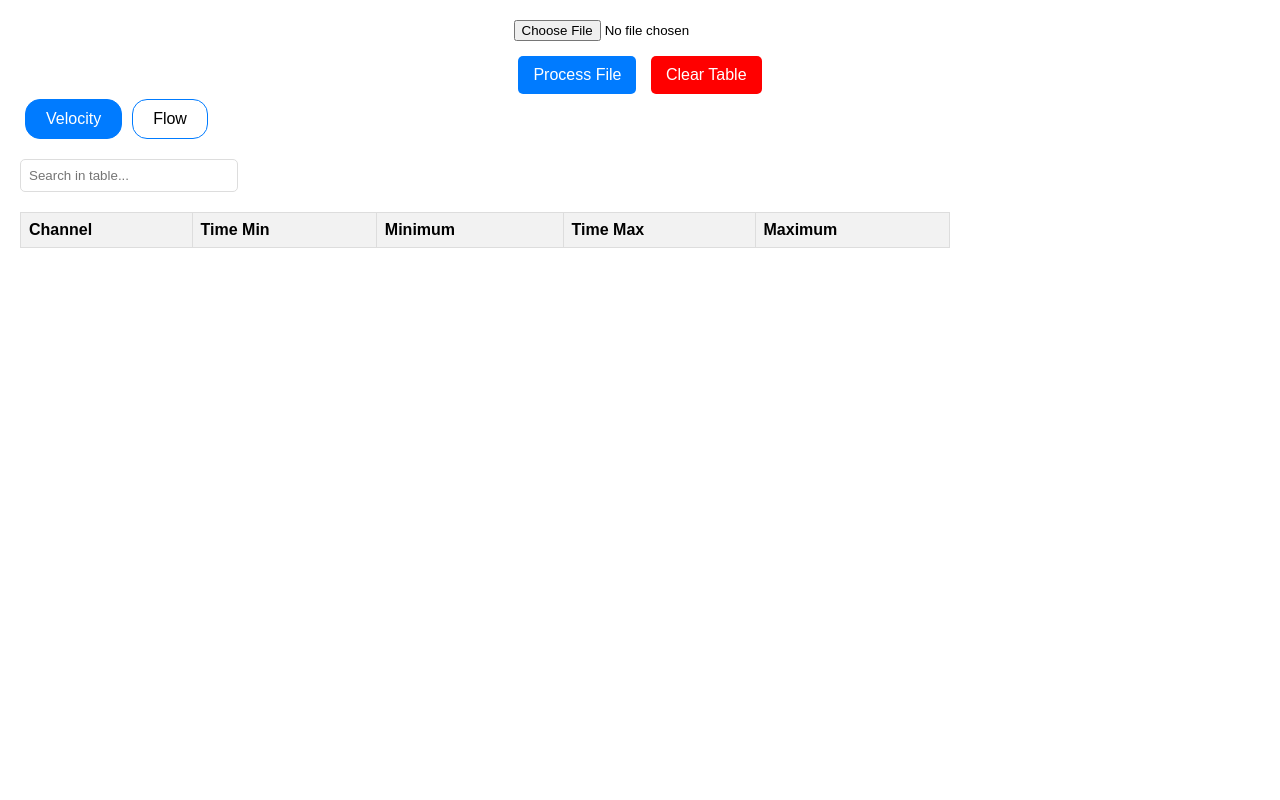
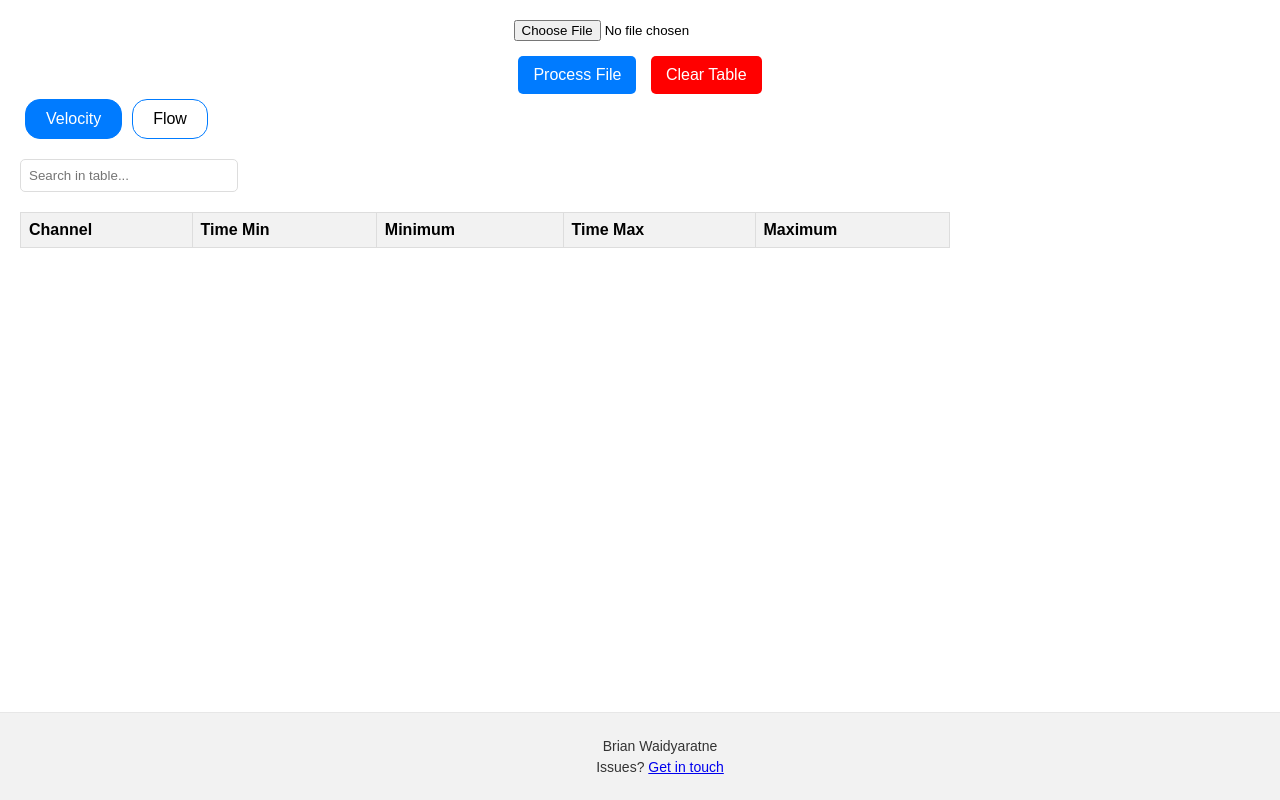
Before and after one commit to briandubya/eofFileReader, a plain HTML site: page index.html in a window 1280 px wide. Drawn offline with Linux system fonts and the light colour scheme.

Commit message:
Added footer to HTML and CSS styling

```diff
--- a/index.html
+++ b/index.html
@@ -30,6 +30,10 @@
         <tbody id="tableBody">
         </tbody>
     </table>
+    <footer>
+        <p>Brian Waidyaratne</p>
+        <p>Issues? <a href="mailto:bwaidyaratne@systra.com">Get in touch</a></p>
+    </footer>
     <script src="script.js"></script>
 </body>
 </html>
--- a/style.css
+++ b/style.css
@@ -100,3 +100,20 @@ tr:hover {
     background-color: #007bff;
     color: white;
 }
+
+footer {
+    text-align: center;
+    padding: 20px;
+    background-color: #f2f2f2;
+    border-top: 1px solid #e7e7e7;
+    position: fixed;
+    left: 0;
+    bottom: 0;
+    width: 100%;
+    color: #333;
+}
+
+footer p {
+    margin: 5px 0;
+    font-size: 14px;
+}
```
